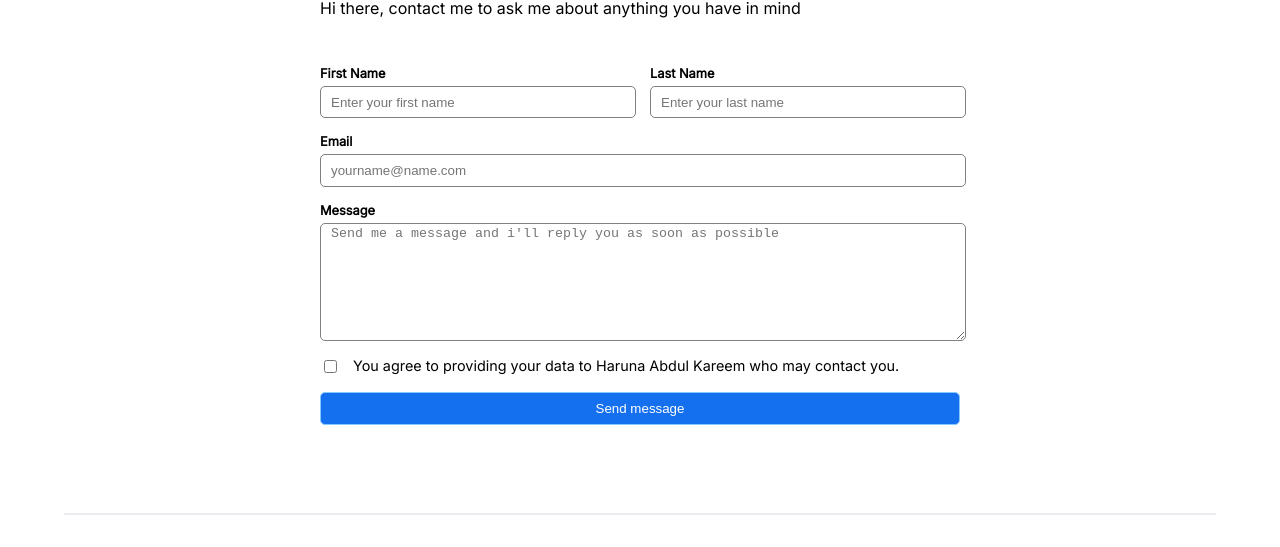
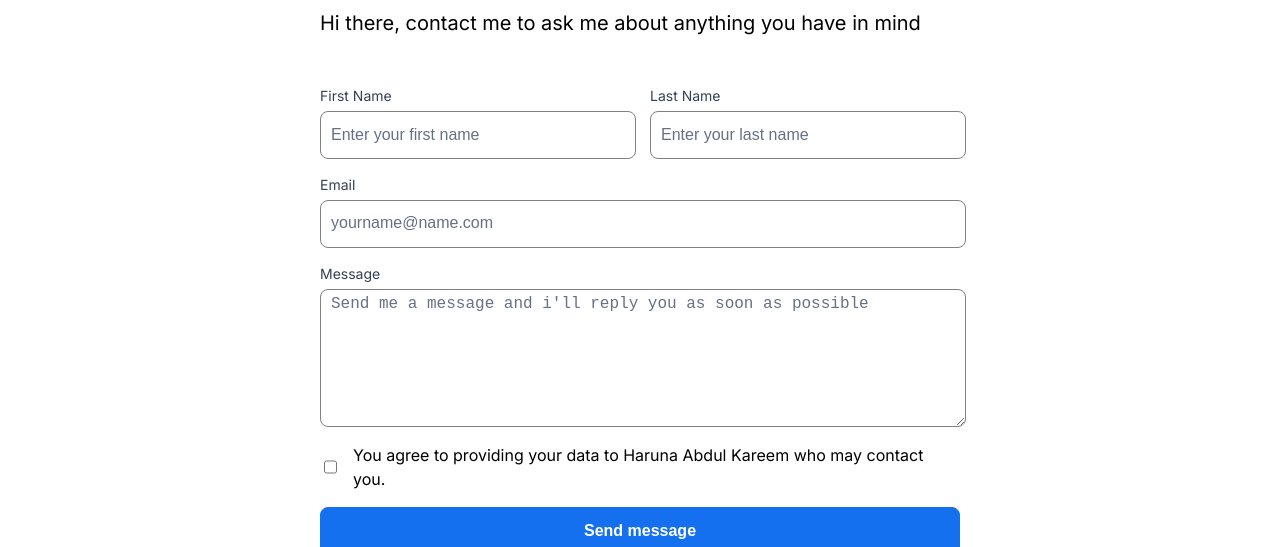
Before and after one commit to kokoblack/HNG-Stage1-Task, a React app: page /contact in a window 1280 px wide. Shown: the part 108-655 px from the top of the page. Built offline with nearby package versions, Linux system fonts and the light colour scheme.

Commit message:
style: adjusting the styling of the contact me page

```diff
--- a/public/index.html
+++ b/public/index.html
@@ -2,7 +2,6 @@
 <html lang="en">
   <head>
     <meta charset="utf-8" />
-    <link rel="icon" href="%PUBLIC_URL%/favicon.ico" />
     <meta name="viewport" content="width=device-width, initial-scale=1" />
     <meta name="theme-color" content="#000000" />
     <meta
@@ -14,35 +13,13 @@
     <link rel="preconnect" href="https://fonts.gstatic.com" crossorigin>
     <link href="https://fonts.googleapis.com/css2?family=Inter&display=swap" rel="stylesheet">
 
-    <link rel="apple-touch-icon" href="%PUBLIC_URL%/logo192.png" />
-    <!--
-      manifest.json provides metadata used when your web app is installed on a
-      user's mobile device or desktop. See https://developers.google.com/web/fundamentals/web-app-manifest/
-    -->
     <link rel="manifest" href="%PUBLIC_URL%/manifest.json" />
-    <!--
-      Notice the use of %PUBLIC_URL% in the tags above.
-      It will be replaced with the URL of the `public` folder during the build.
-      Only files inside the `public` folder can be referenced from the HTML.
 
-      Unlike "/favicon.ico" or "favicon.ico", "%PUBLIC_URL%/favicon.ico" will
-      work correctly both with client-side routing and a non-root public URL.
-      Learn how to configure a non-root public URL by running `npm run build`.
-    -->
     <title>React App</title>
   </head>
   <body>
     <noscript>You need to enable JavaScript to run this app.</noscript>
     <div id="root"></div>
-    <!--
-      This HTML file is a template.
-      If you open it directly in the browser, you will see an empty page.
 
-      You can add webfonts, meta tags, or analytics to this file.
-      The build step will place the bundled scripts into the <body> tag.
-
-      To begin the development, run `npm start` or `yarn start`.
-      To create a production bundle, use `npm run build` or `yarn build`.
-    -->
   </body>
 </html>
--- a/src/Profile.js
+++ b/src/Profile.js
@@ -9,7 +9,7 @@ function Profile() {
     <div >
         <Routes>
         <Route path='/' element={<Home/>}/>
-          <Route path='contact' element={<Contact/>}/>
+          <Route path='/contact' element={<Contact/>}/>
         </Routes>
     </div>
   )
--- a/src/componets/contact/Contact.js
+++ b/src/componets/contact/Contact.js
@@ -14,24 +14,24 @@ const Contact = () => {
           <form className='form'>
             <div className='form-name_container-style mg-outside'>
                 <div className='form-name_style'>
-                    <label className='form-mg'>First Name</label>
-                    <input type='text' id='first_name'placeholder='Enter your first name' className='form-name_style-fn input'/>
+                    <label className='form-mg' htmlFor='first_name'>First Name</label>
+                    <input type='text' id='first_name'placeholder='Enter your first name' className='form-name_style-fn input' required/>
                 </div>
                 <div className='form-name_style '>
-                    <label className='form-mg'>Last Name</label>
-                    <input type='text' id='last_name' placeholder='Enter your last name' className='form-name_style-ln input'/>
+                    <label className='form-mg' htmlFor='last_name'>Last Name</label>
+                    <input type='text' id='last_name' required placeholder='Enter your last name' className='form-name_style-ln input'/>
                 </div>
             </div>
             <div className='mg-outside flex'>
-                <label className='form-mg'>Email</label>
-                <input type='email' id='email' placeholder='yourname@name.com' className='input ' />
+                <label className='form-mg' htmlFor='email'>Email</label>
+                <input type='email' id='email' placeholder='yourname@name.com' className='input ' required/>
             </div>
             <div className='mg-outside flex'>
-                <label className='form-mg' >Message</label>
-                <textarea type='textarea' id='message' placeholder="Send me a message and i'll reply you as soon as possible" />
+                <label className='form-mg'htmlFor='message' >Message</label>
+                <textarea type='textarea' id='message' required placeholder="Send me a message and i'll reply you as soon as possible" />
             </div>
             <div className='mg-outside flex1'>
-                <input type='checkbox' className='form-tick' />
+                <input type='checkbox' className='form-tick' required/>
                 <label className='form-text'>You agree to providing your data to Haruna Abdul Kareem who may contact you.</label>
             </div>
             <button type='submit' id='btn__submit'>Send message</button>
--- a/src/componets/contact/contact.css
+++ b/src/componets/contact/contact.css
@@ -1,3 +1,16 @@
+h1 {
+    font-size: 36px;
+    font-weight: 600;
+    line-height: 44px;
+    letter-spacing: -0.02rem;
+}
+
+p {
+    font-size: 20px;
+    font-weight: 400;
+    line-height: 30px;
+}
+
 .form-container {
     font-family: 'Inter', sans-serif;
     background-color: white;
@@ -9,7 +22,9 @@
 }
 
 .form-text {
-    font-size: 0.9rem;
+    font-size: 16px;
+    font-weight: 400;
+    line-height: 24px;
 }
 
 .form-name_container-style  {
@@ -33,30 +48,45 @@
 
 .input {
     border: 1px solid grey;
-    border-radius: 5px;
+    border-radius: 8px;
     height: 1.8rem;
     width: 100%;
+    height: 2.75rem;
 }
 
 .input:focus {
     outline: none;
     border-color: #fff;
-    box-shadow: 0px 0px 5px 3px #d1e9ff;
+    border: 1px solid #84caff;
 }
 
-input:checked {
-    color: #1570ef;
-    background-color: #fff;
+/* input[type="checkbox"] { */
+    /* border-radius: 10px;
+    border: 1px solid #D0D5DD;
+    width: 20px;
+    height: 20px;
+} */
+
+input[type='checkbox']:checked::before {
+    color: white;
+    background-color: #1570ef;
+    border-radius: 8px;
 }
 
 ::placeholder {
     padding-left: 0.5rem;
+    font-size: 16px;
+    font-weight: 400;
+    line-height: 24px;
+    color: #667085;
 }
 
 .form-mg {
     margin-bottom: 0.3rem;
-    font-size: 0.8rem;
-    font-weight: bold;
+    font-size: 14px;
+    font-weight: 500;
+    line-height: 20px;
+    color: #344054;
 
 }
 
@@ -75,8 +105,8 @@ input:checked {
 
 textarea {
     border: 1px solid grey;
-    border-radius: 5px;
-    height:7rem;
+    border-radius: 8px;
+    height:8.25rem;
     width: 100%;
 }
 
@@ -93,11 +123,15 @@ textarea:focus {
 
 button {
     background-color: #1570ef;
-    border: 1px solid #84caff;
-    border-radius: 5px;
+    border: 1px solid #1570ef;
+    border-radius: 8px;
     padding: 0.5rem;
     width: 100%;
+    height: 48px;
     color: #fff;
+    font-size: 16px;
+    font-weight: 600;
+    line-height: 24px;
 
 }
 
```
